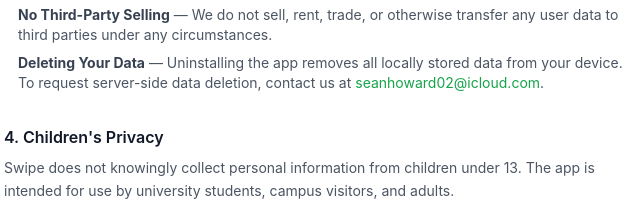
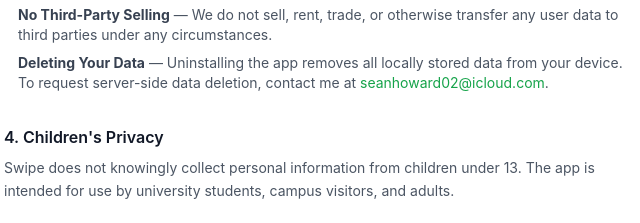
Before and after one commit to seanhoward002/swipe-support, a plain HTML site: page index.html in a window 1280 px wide. Shown: the part 2061-2284 px from the top of the page, 331-971 px from the left. Drawn offline with nearby package versions, Linux system fonts and the light colour scheme.

Commit message:
Change data deletion contact to first person
Co-Authored-By: Claude Opus 4.6 <noreply@anthropic.com>

```diff
--- a/index.html
+++ b/index.html
@@ -295,7 +295,7 @@
               <span>
                 <strong class="text-gray-700">Deleting Your Data</strong> —
                 Uninstalling the app removes all locally stored data from your device. To request
-                server-side data deletion, contact us at
+                server-side data deletion, contact me at
                 <a href="mailto:seanhoward02@icloud.com"
                    class="text-brand-600 hover:underline">seanhoward02@icloud.com</a>.
               </span>
```
